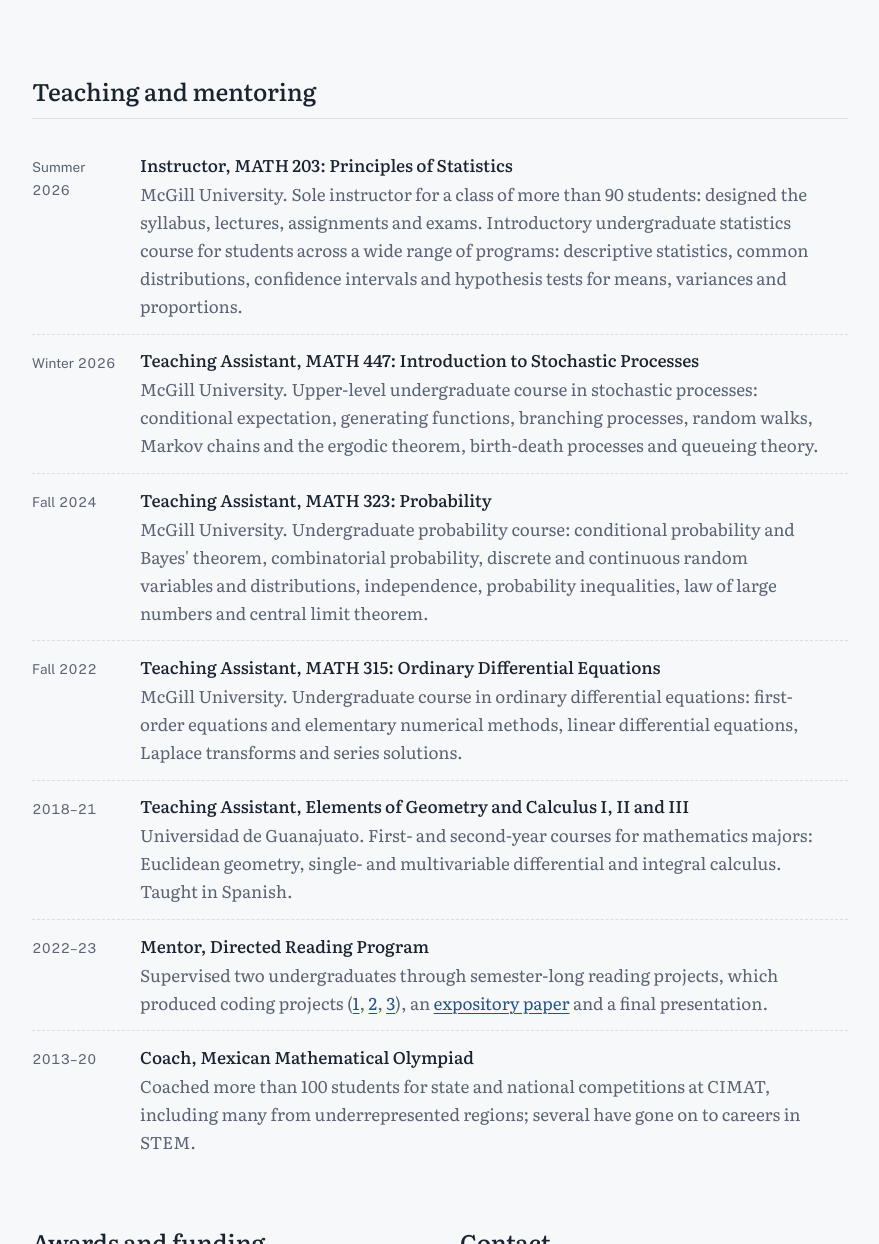
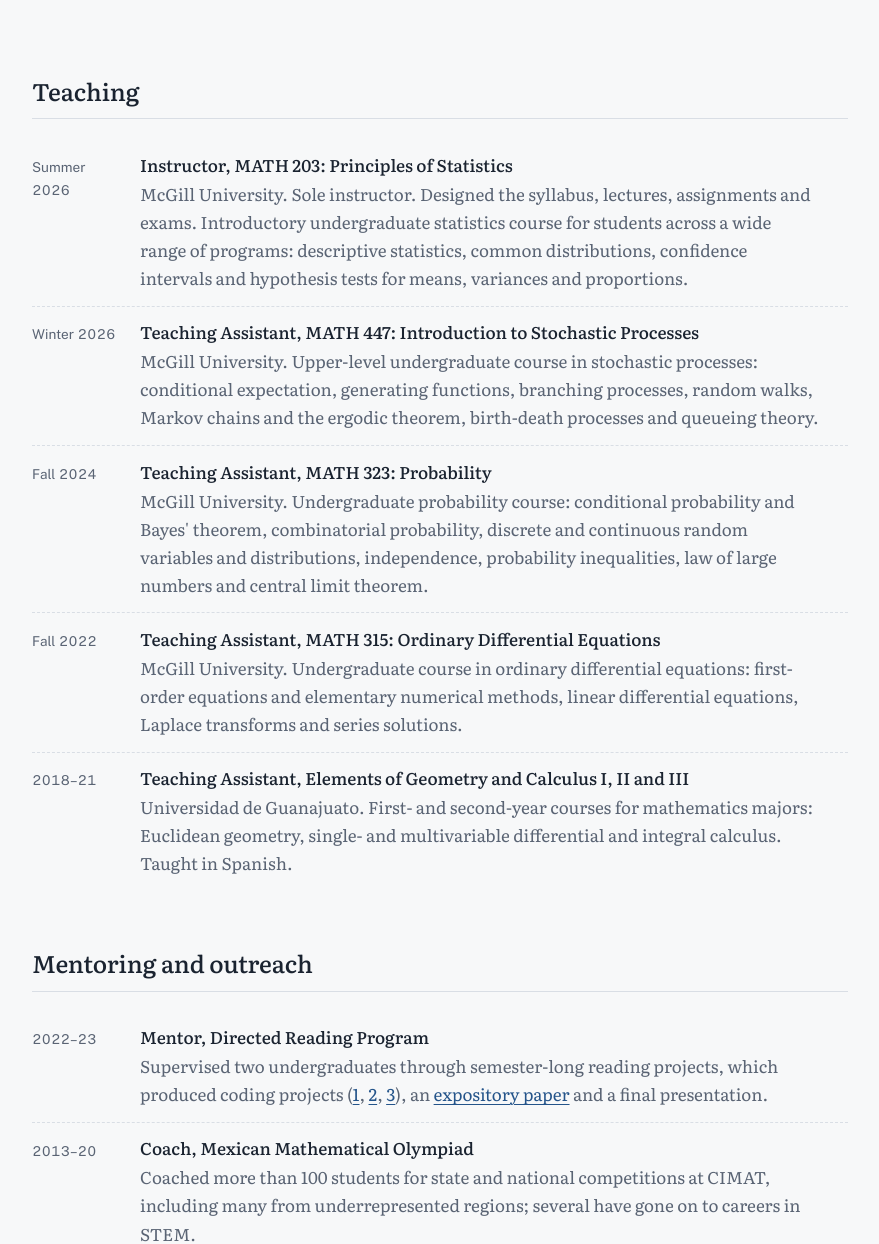
Before and after one commit to ArturoAA95/ArturoAA95.github.io, a plain HTML site: page index.html in a window 1280 px wide. Shown: the part 4721-5965 px from the top of the page, without its empty margins (200-1079 px from the left). Drawn offline with nearby package versions, Linux system fonts and the light colour scheme.

Commit message:
Refactor teaching header and add mentoring section
Updated teaching section header and refined instructor description. Added a new mentoring section with relevant details.

```diff
--- a/index.html
+++ b/index.html
@@ -304,15 +304,15 @@
 
   <!-- ============ TEACHING ============ -->
   <section class="block wrap" id="teaching">
-    <h2>Teaching and mentoring</h2>
+    <h2>Teaching</h2>
     <ul class="entries">
       <li>
         <span class="when">Summer 2026</span>
         <div>
           <p class="title">Instructor, MATH 203: Principles of Statistics</p>
           <p class="meta">
-            McGill University. Sole instructor for a class of more than 90 students:
-            designed the syllabus, lectures, assignments and exams. Introductory
+            McGill University. Sole instructor.
+            Designed the syllabus, lectures, assignments and exams. Introductory
             undergraduate statistics course for students across a wide range of
             programs: descriptive statistics, common distributions, confidence
             intervals and hypothesis tests for means, variances and proportions.
@@ -365,6 +365,13 @@
           </p>
         </div>
       </li>
+    </ul>
+  </section>
+
+  <!-- ============ MENTORING ============ -->
+  <section class="block wrap" id="mentoring">
+    <h2>Mentoring and outreach</h2>
+    <ul class="entries">
       <li>
         <span class="when">2022–23</span>
         <div>
@@ -393,6 +400,7 @@
       </li>
     </ul>
   </section>
+
 
   <!-- ============ AWARDS + EDUCATION ============ -->
   <div class="pair wrap">
```
